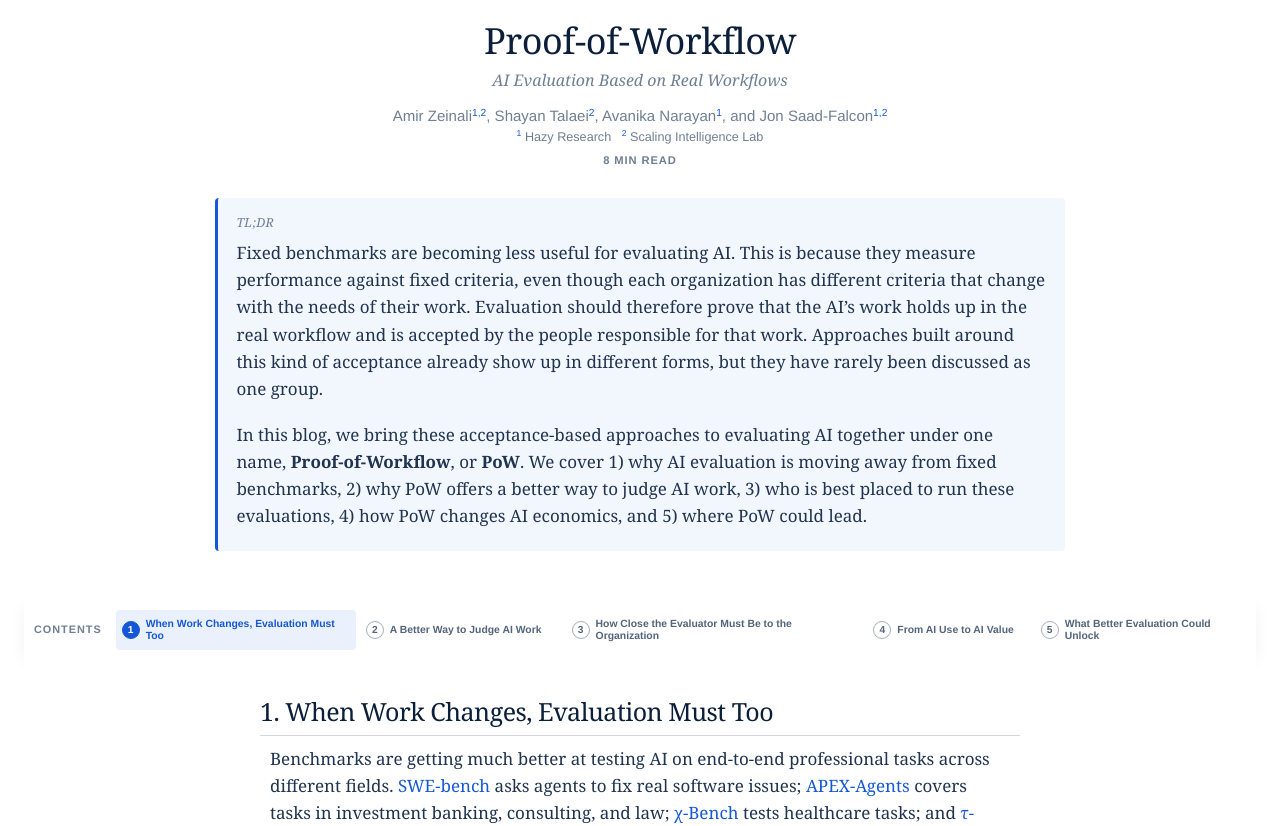
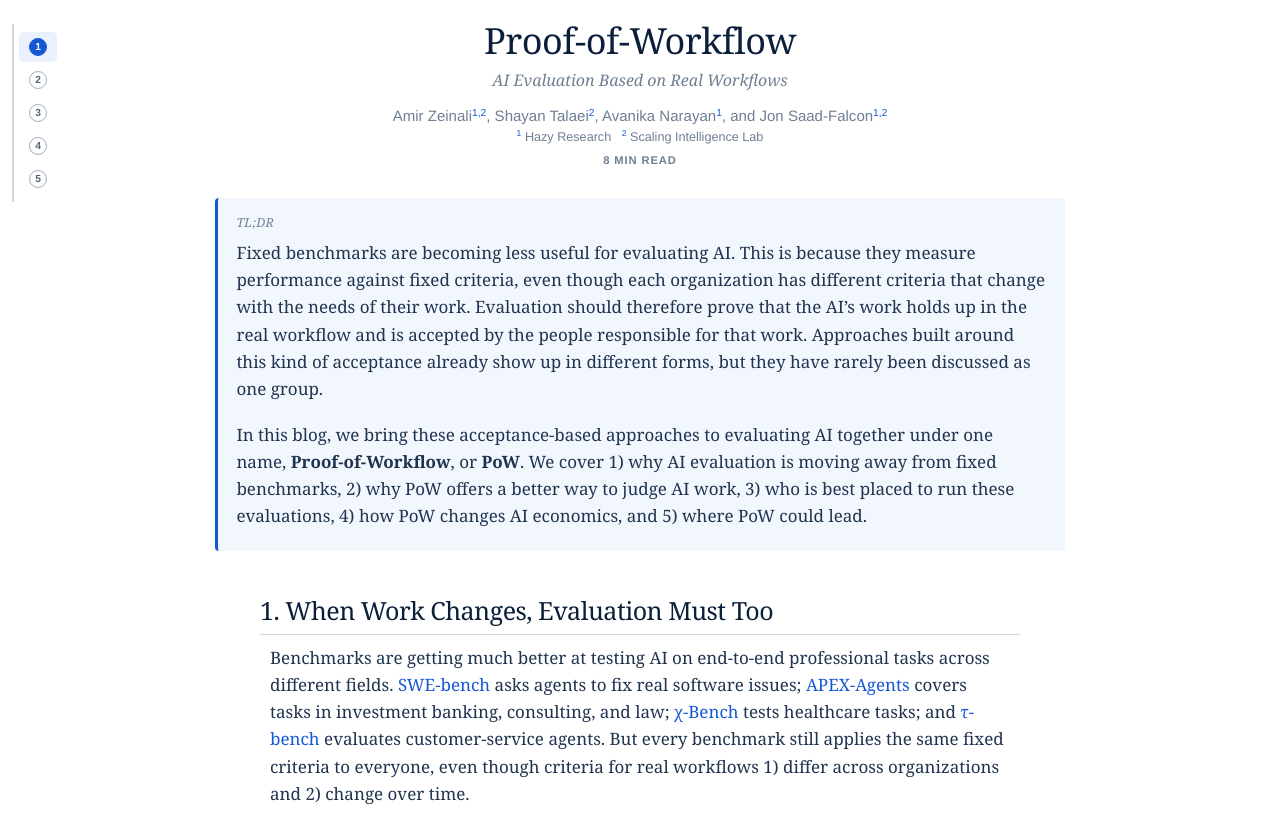
Before and after one commit to amirzeinali/Proof-of-Workflow, a Next.js app: page / in a window 1280 px wide. Shown: the top 826 px of the page. Built offline with nearby package versions, Linux system fonts and the light colour scheme.

Commit message:
Compact evaluator story and move contents left

```diff
--- a/app/globals.css
+++ b/app/globals.css
@@ -10,7 +10,7 @@
   --contents-top-air: 36px;
   --contents-bottom-air: 28px;
   --contents-stuck-bottom-air: 8px;
-  --figure-sticky-top: calc(var(--contents-top-air) + 54px + var(--contents-stuck-bottom-air) + 14px);
+  --figure-sticky-top: 18px;
   --sticky-top: 106px;
 }
 
@@ -147,51 +147,32 @@ h1 {
 }
 
 .contents-table {
-  position: sticky;
+  position: fixed;
   z-index: 30;
-  top: var(--contents-top-air);
-  display: grid;
-  grid-template-columns: auto minmax(0, 1fr);
-  align-items: center;
-  gap: 14px;
-  min-height: 54px;
-  margin: 3.25rem 0 2.1rem;
-  padding: 5px 10px;
-  border-top: 1px solid rgba(11, 31, 58, 0.18);
-  border-bottom: 1px solid rgba(11, 31, 58, 0.18);
-  background: rgba(255, 255, 255, 0.97);
-  box-shadow: 0 4px 16px rgba(11, 31, 58, 0.05);
+  top: 24px;
+  left: max(18px, calc(50vw - 628px));
+  display: block;
+  width: 228px;
+  min-height: 0;
+  margin: 0;
+  padding: 10px 8px 12px;
+  border: 0;
+  border-left: 2px solid rgba(0, 68, 127, 0.2);
+  background: rgba(255, 255, 255, 0.94);
+  box-shadow: none;
   backdrop-filter: blur(8px);
   font-family: "Avenir Next", "Helvetica Neue", Arial, sans-serif;
 }
 
 .contents-table::before,
 .contents-table::after {
-  position: absolute;
-  right: 0;
-  left: 0;
-  display: block;
-  background: var(--doc-bg);
-  content: "";
-  pointer-events: none;
-}
-
-.contents-table::before {
-  top: calc(var(--contents-top-air) * -1);
-  height: var(--contents-top-air);
-}
-
-.contents-table::after {
-  bottom: calc(var(--contents-bottom-air) * -1);
-  height: var(--contents-bottom-air);
-}
-
-.contents-table.is-stuck::after {
-  bottom: calc(var(--contents-stuck-bottom-air) * -1);
-  height: var(--contents-stuck-bottom-air);
+  display: none;
 }
 
 .contents-title {
+  display: block;
+  margin: 0 0 5px;
+  padding: 0 8px;
   color: var(--doc-muted);
   font-size: 0.68rem;
   font-weight: 700;
@@ -200,11 +181,11 @@ h1 {
 }
 
 .contents-table ol {
-  display: grid;
-  grid-template-columns: 1.25fr 1.05fr 1.55fr 0.85fr 1.1fr;
-  gap: 4px;
+  display: flex;
+  gap: 3px;
   margin: 0;
   padding: 0;
+  flex-direction: column;
   list-style: none;
 }
 
@@ -214,20 +195,20 @@ h1 {
 
 .contents-table a {
   display: flex;
-  align-items: center;
-  gap: 6px;
-  min-height: 40px;
-  padding: 4px 6px;
-  border-radius: 4px;
+  align-items: flex-start;
+  gap: 7px;
+  min-height: 0;
+  padding: 7px 8px;
+  border-radius: 5px;
   color: #53657c;
-  font-size: 0.65rem;
+  font-size: 0.7rem;
   font-weight: 600;
   line-height: 1.15;
   text-decoration: none;
   transition: color 180ms ease, background 180ms ease;
 }
 
-.contents-table a span {
+.contents-number {
   display: grid;
   width: 18px;
   height: 18px;
@@ -236,6 +217,10 @@ h1 {
   border: 1px solid rgba(11, 31, 58, 0.36);
   border-radius: 50%;
   font-size: 0.64rem;
+}
+
+.contents-label {
+  min-width: 0;
 }
 
 .contents-table a:hover {
@@ -248,7 +233,7 @@ h1 {
   background: rgba(21, 88, 214, 0.085);
 }
 
-.contents-table a.is-active span {
+.contents-table a.is-active .contents-number {
   color: var(--doc-bg);
   border-color: var(--doc-accent);
   background: var(--doc-accent);
@@ -269,7 +254,7 @@ h1 {
   border-bottom: 1px solid rgba(11, 31, 58, 0.18);
   background: transparent;
   font-size: 25px;
-  scroll-margin-top: calc(var(--contents-top-air) + 54px + var(--contents-bottom-air) + 16px);
+  scroll-margin-top: 18px;
 }
 
 .scroll-section {
@@ -628,27 +613,27 @@ blockquote {
   z-index: 12;
   top: var(--figure-sticky-top);
   display: flex;
-  width: min(100%, 1040px);
-  margin: 0.9rem auto 1.2rem;
-  padding: 0.35rem 0 0.55rem;
+  width: min(100%, 780px);
+  margin: 0.55rem auto 0.9rem;
+  padding: 0.2rem 0 0.35rem;
   border-bottom: 1px solid rgba(11, 31, 58, 0.13);
   background: linear-gradient(to bottom, #fff 88%, rgba(255, 255, 255, 0.94));
-  box-shadow: 0 10px 18px rgba(11, 31, 58, 0.035);
+  box-shadow: 0 7px 14px rgba(11, 31, 58, 0.03);
   flex-direction: column;
   align-items: center;
 }
 
 .evaluator-story-canvas {
   display: block;
-  width: min(100%, 900px);
+  width: min(100%, 720px);
   height: auto;
   aspect-ratio: 76 / 23;
 }
 
 .evaluator-story-viz .viz-caption {
   max-width: 720px;
-  margin: 0.2rem 0 0 !important;
-  font-size: 0.86rem;
+  margin: 0.1rem 0 0 !important;
+  font-size: 0.82rem;
 }
 
 .evaluator-story-copy {
@@ -685,6 +670,24 @@ blockquote {
   padding-top: 0.72rem;
 }
 
+@media (min-width: 901px) and (max-width: 1280px) {
+  .contents-table {
+    left: 12px;
+    width: 50px;
+    padding: 8px 5px;
+  }
+
+  .contents-title,
+  .contents-label {
+    display: none;
+  }
+
+  .contents-table a {
+    justify-content: center;
+    padding: 6px 4px;
+  }
+}
+
 @media (max-width: 900px) {
   :root {
     --contents-top-air: 20px;
@@ -701,12 +704,20 @@ blockquote {
   }
 
   .contents-table {
+    position: static;
+    top: auto;
+    left: auto;
+    display: grid;
+    width: 100%;
     grid-template-columns: minmax(0, 1fr);
     gap: 0;
     min-height: 44px;
     margin-top: 2.2rem;
     margin-bottom: 1.5rem;
     padding: 4px;
+    border-left: 0;
+    border-top: 1px solid rgba(11, 31, 58, 0.18);
+    border-bottom: 1px solid rgba(11, 31, 58, 0.18);
     overflow-x: auto;
   }
 
@@ -723,11 +734,13 @@ blockquote {
   }
 
   .contents-table ol {
+    display: grid;
     grid-template-columns: 1.25fr 1.05fr 1.55fr 0.85fr 1.1fr;
     min-width: 760px;
+    flex-direction: initial;
   }
 
-  .contents-table a span {
+  .contents-number {
     width: 16px;
     height: 16px;
     flex-basis: 16px;
--- a/app/page.tsx
+++ b/app/page.tsx
@@ -19,6 +19,11 @@ const SUCCESS = "#16843f";
 const ACCENT_LIGHT = "rgba(21,88,214,.14)";
 const PAPER = "#ffffff";
 const WHITE = "rgba(255,255,255,.88)";
+const POLICY_BLUE = "#007ae4";
+const POLICY_SKY = "#009de4";
+const POLICY_NAVY = "#00447f";
+const POLICY_ORANGE = "#ff701d";
+const POLICY_RED = "#e9411b";
 
 const clamp = (value: number, min = 0, max = 1) =>
   Math.max(min, Math.min(max, value));
@@ -556,7 +561,14 @@ function drawCriteria(ctx: CanvasRenderingContext2D, p: number) {
   });
 }
 
-function drawMagnifier(ctx: CanvasRenderingContext2D, x: number, y: number, opacity = 1) {
+function drawMagnifier(
+  ctx: CanvasRenderingContext2D,
+  x: number,
+  y: number,
+  opacity = 1,
+  accentColor = ACCENT,
+  outlineColor = INK,
+) {
   ctx.save();
   ctx.globalAlpha = opacity;
   ctx.shadowColor = "rgba(11,31,58,.16)";
@@ -567,10 +579,10 @@ function drawMagnifier(ctx: CanvasRenderingContext2D, x: number, y: number, opac
   ctx.arc(x, y, 33, 0, Math.PI * 2);
   ctx.fill();
   ctx.shadowColor = "transparent";
-  ctx.strokeStyle = INK;
+  ctx.strokeStyle = outlineColor;
   ctx.lineWidth = 5.5;
   ctx.stroke();
-  ctx.strokeStyle = ACCENT;
+  ctx.strokeStyle = accentColor;
   ctx.lineWidth = 2.2;
   ctx.beginPath();
   ctx.arc(x, y, 28.5, 0, Math.PI * 2);
@@ -583,13 +595,13 @@ function drawMagnifier(ctx: CanvasRenderingContext2D, x: number, y: number, opac
   ctx.stroke();
 
   ctx.lineCap = "round";
-  ctx.strokeStyle = INK;
+  ctx.strokeStyle = outlineColor;
   ctx.lineWidth = 11;
   ctx.beginPath();
   ctx.moveTo(x + 24, y + 24);
   ctx.lineTo(x + 55, y + 55);
   ctx.stroke();
-  ctx.strokeStyle = ACCENT;
+  ctx.strokeStyle = accentColor;
   ctx.lineWidth = 6;
   ctx.beginPath();
   ctx.moveTo(x + 25, y + 25);
@@ -741,22 +753,32 @@ function drawEvaluatorStory(ctx: CanvasRenderingContext2D, phase: number) {
   const lensY = 99;
   const modeStops = [154, 382, 610];
   const evaluators = ["Codex / Claude Code", "Sierra", "Zoox Evaluator"];
+  const caseColors = [POLICY_BLUE, POLICY_ORANGE, POLICY_RED];
   const cues = [
     "Acceptance is directly observable",
     "Acceptance can be explained",
     "Acceptance must be interpreted inside",
   ];
 
-  box(ctx, 482, 45, 214, 108, caseProgress > 1.5, proximityOpacity, 11);
-  label(ctx, "Organization", 589, 60, { color: TEXT, size: 12.5, weight: 650, opacity: proximityOpacity });
+  ctx.save();
+  ctx.globalAlpha = proximityOpacity;
+  ctx.fillStyle = "rgba(255,255,255,.94)";
+  ctx.strokeStyle = POLICY_NAVY;
+  ctx.lineWidth = 1.3;
+  ctx.beginPath();
+  ctx.roundRect(482, 45, 214, 108, 11);
+  ctx.fill();
+  ctx.stroke();
+  ctx.restore();
+  label(ctx, "Organization", 589, 60, { color: POLICY_NAVY, size: 12.5, weight: 700, opacity: proximityOpacity });
   containedImage(ctx, logoPaths[0], 550, 76, 76, 54, weights[0] * proximityOpacity);
   containedImage(ctx, logoPaths[1], 506, 83, 42, 34, weights[1] * proximityOpacity);
   containedImage(ctx, logoPaths[2], 568, 83, 42, 34, weights[1] * proximityOpacity);
   containedImage(ctx, logoPaths[3], 630, 83, 42, 34, weights[1] * proximityOpacity);
   containedImage(ctx, logoPaths[4], 551, 80, 76, 39, weights[2] * proximityOpacity);
 
-  arrow(ctx, 690, 193, 70, 193, MUTED, 0.78 * proximityOpacity);
-  arrow(ctx, 70, 193, 690, 193, MUTED, 0.78 * proximityOpacity);
+  arrow(ctx, 690, 193, 70, 193, POLICY_NAVY, 0.5 * proximityOpacity);
+  arrow(ctx, 70, 193, 690, 193, POLICY_SKY, 0.58 * proximityOpacity);
   const modes = ["Outside", "Alongside", "Inside"];
   modeStops.forEach((x, index) => {
     const active = weights[index];
@@ -765,28 +787,28 @@ function drawEvaluatorStory(ctx: CanvasRenderingContext2D, phase: number) {
       x,
       193,
       4.2 + active * 1.6,
-      active > 0.04 ? ACCENT : PAPER,
-      active > 0.04 ? ACCENT : MUTED,
+      active > 0.04 ? caseColors[index] : PAPER,
+      active > 0.04 ? caseColors[index] : MUTED,
       proximityOpacity,
     );
     label(ctx, modes[index], x, 217, {
-      color: active > 0.04 ? ACCENT : MUTED,
+      color: active > 0.04 ? caseColors[index] : MUTED,
       size: 11.5,
       weight: active > 0.04 ? 650 : 450,
       opacity: proximityOpacity,
     });
   });
 
-  drawMagnifier(ctx, lensX, lensY, proximityOpacity);
+  drawMagnifier(ctx, lensX, lensY, proximityOpacity, POLICY_BLUE, POLICY_NAVY);
   evaluators.forEach((evaluator, index) => {
     label(ctx, evaluator, lensX, 24, {
-      color: ACCENT,
+      color: caseColors[index],
       size: 12.5,
       weight: 650,
       opacity: weights[index] * proximityOpacity,
     });
     wrappedLabel(ctx, cues[index], lensX, 161, 220, 12, {
-      color: ACCENT,
+      color: caseColors[index],
       size: 10.5,
       weight: 550,
       italic: true,
@@ -795,7 +817,8 @@ function drawEvaluatorStory(ctx: CanvasRenderingContext2D, phase: number) {
   });
   const center = { x: 255, y: 112 };
   const radii = [88, 59, 31];
-  const colors = [ACCENT, "#2d7d82", "#6d57a1"];
+  const colors = [POLICY_BLUE, POLICY_ORANGE, POLICY_RED];
+  const fills = ["rgba(0,122,228,.1)", "rgba(255,112,29,.1)", "rgba(233,65,27,.1)"];
   const reveal = [
     smootherEase((phase - 3.55) / 0.35),
     smootherEase((phase - 4.55) / 0.35),
@@ -803,7 +826,7 @@ function drawEvaluatorStory(ctx: CanvasRenderingContext2D, phase: number) {
   ];
 
   label(ctx, "Coding: three evaluation modes coexist", center.x, 16, {
-    color: TEXT,
+    color: POLICY_NAVY,
     size: 12.5,
     weight: 650,
     opacity: ringsOpacity,
@@ -831,7 +854,7 @@ function drawEvaluatorStory(ctx: CanvasRenderingContext2D, phase: number) {
     ctx.stroke();
     ctx.restore();
   });
-  dot(ctx, center.x, center.y, 4.2, INK, INK, ringsOpacity);
+  dot(ctx, center.x, center.y, 4.2, POLICY_NAVY, POLICY_NAVY, ringsOpacity);
 
   const callouts = [
     { name: "Codex", detail: "Outside: merge decision is observable", y: 51, anchorX: 325, anchorY: 60 },
@@ -841,7 +864,16 @@ function drawEvaluatorStory(ctx: CanvasRenderingContext2D, phase: number) {
   callouts.forEach((item, index) => {
     const itemOpacity = (0.2 + reveal[index] * 0.8) * ringsOpacity;
     line(ctx, item.anchorX, item.anchorY, 428, item.y, colors[index], 1.3, itemOpacity);
-    box(ctx, 432, item.y - 23, 292, 46, reveal[index] > 0.02, itemOpacity, 8);
+    ctx.save();
+    ctx.globalAlpha = itemOpacity;
+    ctx.fillStyle = reveal[index] > 0.02 ? fills[index] : "rgba(255,255,255,.9)";
+    ctx.strokeStyle = colors[index];
+    ctx.lineWidth = reveal[index] > 0.02 ? 1.65 : 1.05;
+    ctx.beginPath();
+    ctx.roundRect(432, item.y - 23, 292, 46, 8);
+    ctx.fill();
+    ctx.stroke();
+    ctx.restore();
     label(ctx, item.name, 453, item.y - 7, {
       align: "left",
       color: colors[index],
@@ -1675,7 +1707,10 @@ function ScrollDiagram({
       const bottomAir = Number.parseFloat(
         window.getComputedStyle(document.documentElement).getPropertyValue(bottomAirProperty),
       ) || 0;
-      const pinTop = (contentsBar?.getBoundingClientRect().bottom ?? 90) + bottomAir + 14;
+      const sideContents = window.innerWidth > 900 && contentsBar?.classList.contains("contents-side");
+      const pinTop = sideContents
+        ? 18
+        : (contentsBar?.getBoundingClientRect().bottom ?? 90) + bottomAir + 14;
       const travel = Math.max(1, trackRect.height - visualizationHeight);
       const scrollProgress = clamp((pinTop - trackRect.top) / travel, 0, 0.999);
       const progress = reduced || mobile ? 0.999 : scrollProgress;
@@ -1878,14 +1913,14 @@ function SectionTable() {
   }, []);
 
   return (
-    <nav className="contents-table" aria-label="Table of contents" ref={tableRef}>
+    <nav className="contents-table contents-side" aria-label="Table of contents" ref={tableRef}>
       <span className="contents-title">Contents</span>
       <ol>
         {contents.map((item) => (
           <li key={item.id}>
             <a href={`#${item.id}`} className={activeId === item.id ? "is-active" : undefined}>
-              <span>{item.number}</span>
-              {item.label}
+              <span className="contents-number">{item.number}</span>
+              <span className="contents-label">{item.label}</span>
             </a>
           </li>
         ))}
```
